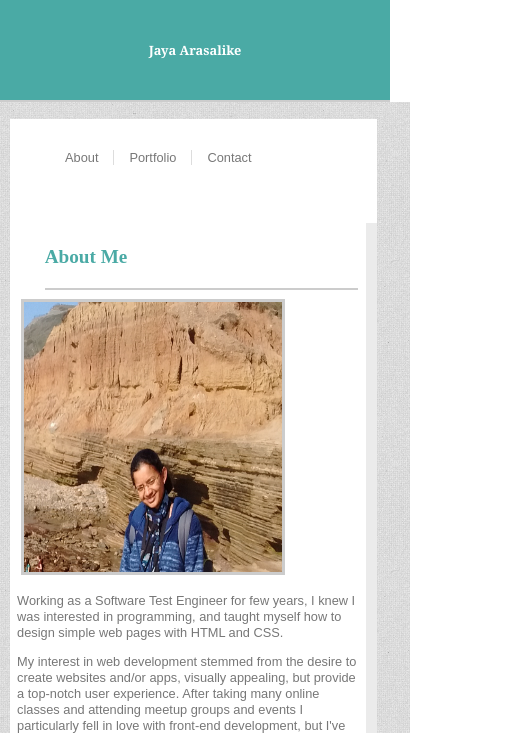
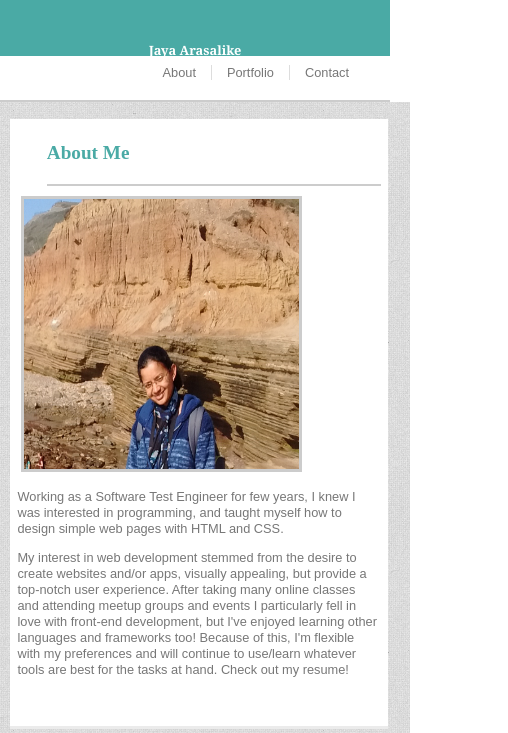
Before and after one commit to JayaArasalike/Responsive-Portfolio, a plain HTML site: page index.html in a window 390 px wide. Shown: the top 733 px of the page, 508 px wide, since content can reach past the window. Drawn offline with Linux system fonts and the light colour scheme.

Commit message:
Second commit

```diff
--- a/assets/css/style.css
+++ b/assets/css/style.css
@@ -9,6 +9,8 @@ body {
 
 }
 .container {
+  display: flex;
+  flex-wrap: wrap;
   position: relative;
   margin: 0 auto;
   width: 94%;
@@ -111,9 +113,10 @@ h3{
   border-bottom: 5px solid #4aaaa5;
 }
 .wrapper {
-	height: 500px;
+	height: 610px;
   /*height:50%;*/
 	width: 1100px;
+  max-width: 100%;
   /*width:100%;
 	/*background: #777;*/
 	/*text-align: center;*/
@@ -281,31 +284,19 @@ footer {
 	margin-bottom: 100px;
 }
 
+
+
 @media screen and (max-width: 960px){
-  /*.container{
-    width: 100%;
-  }
-  .wrapper{
-    width: 100%;
-  }
-  .content{
-    width: 100%;
-  }
-  #header{
-    width: 100%;
-  }*/
+
   .wrapper{
     width:100%;
     margin-left: auto;
     margin-right: auto;
   }
   section{
-    width: 45%;
+   height:610px;
   }
-  aside{
-    width: 28%;
-    margin-left: 0;
-  }
+
   #mypic{
     width:75%;
     height:45%;
@@ -316,8 +307,11 @@ footer {
   .article{
     width:100%;
     display: block;
+    height: 610px;
+    font-size: 0.85em;
     overflow: auto
   }
+
   }
 
 @media screen and (max-width: 768px){
@@ -345,7 +339,7 @@ footer {
     height:820px;
   }
   section{
-    width: 94%;
+    width: 97%;
     height: 610px;
   }
   .article{
@@ -354,13 +348,15 @@ footer {
     margin-bottom: 5px;
   }
   aside{
-    float: none;
+
     display: block;
-    width: 94%;
-    height: 200px;
+    width: 100%;
+    height: 180px;
     margin-bottom: 10px;
     background: #ffffff;
     z-index: 3;
+    margin-top: 2%;
+    padding: 2%
   }
 
   }
@@ -372,6 +368,7 @@ footer {
   }
   .container{
     max-width: 100%;
+    height: 100px;
   }
   .content{
     width: 100%;
@@ -381,30 +378,35 @@ footer {
   }
   #header h1{
     width: 100%;
-
+    height: 50px;
     position: static;
-    font-size: 0.8em
+    font-size: 0.8em;
+    padding-bottom: 1.5%;
 
   }
   #header nav{
-    position: relative;
+    /*position: relative;*/
     display: block;
    width:100%;
+   height: 50px;
     padding: 10px;
-    font-size: 0.8em
+    font-size: 0.8em;
+    top:0;
 
+    left:25%;
   }
   section{
-    width: 94%;
+    width: 97%;
   }
   .article{
-    width: 94%;
+    width: 97%;
 
     font-size: 0.8em
   }
   aside{
-    width: 94%;
-    height:35%;
-    font-size: 0.8em
+    width: 97%;
+    height:30%;
+    font-size: 0.8em;
+    float: left;
   }
   }
--- a/index.html
+++ b/index.html
@@ -30,7 +30,7 @@
 
 			<div class ="article"> <h2>About Me</h2>
 
-				<img id="mypic" src="assets/images/j6.jpeg" width=200px height=150px>
+				<img id="mypic" src="assets/images/j6.jpeg" width=22% height=18%>
 				<p>Working as a Software Test Engineer for few years, I knew I was interested in programming, and taught myself how to design simple web pages with HTML and CSS. </p>
 				<p>My interest in web development stemmed from the desire to create websites and/or apps, visually appealing, but provide a top-notch user experience. After taking many online classes and attending meetup groups and events I particularly fell in love with front-end development, but I've enjoyed learning other languages and frameworks too!  Because of this, I'm flexible with my preferences and will continue to use/learn whatever tools are best for the tasks at hand. Check out my resume!</p>
 
```
